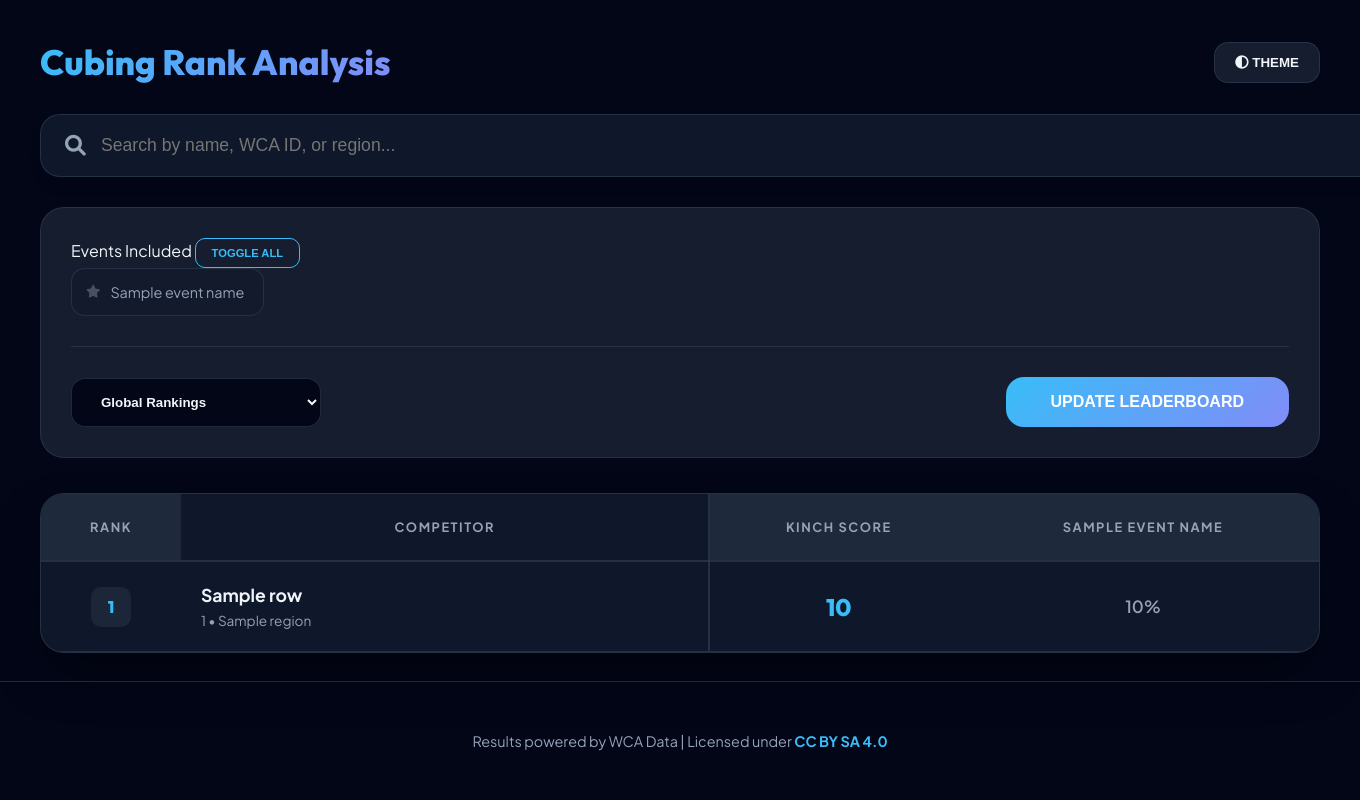
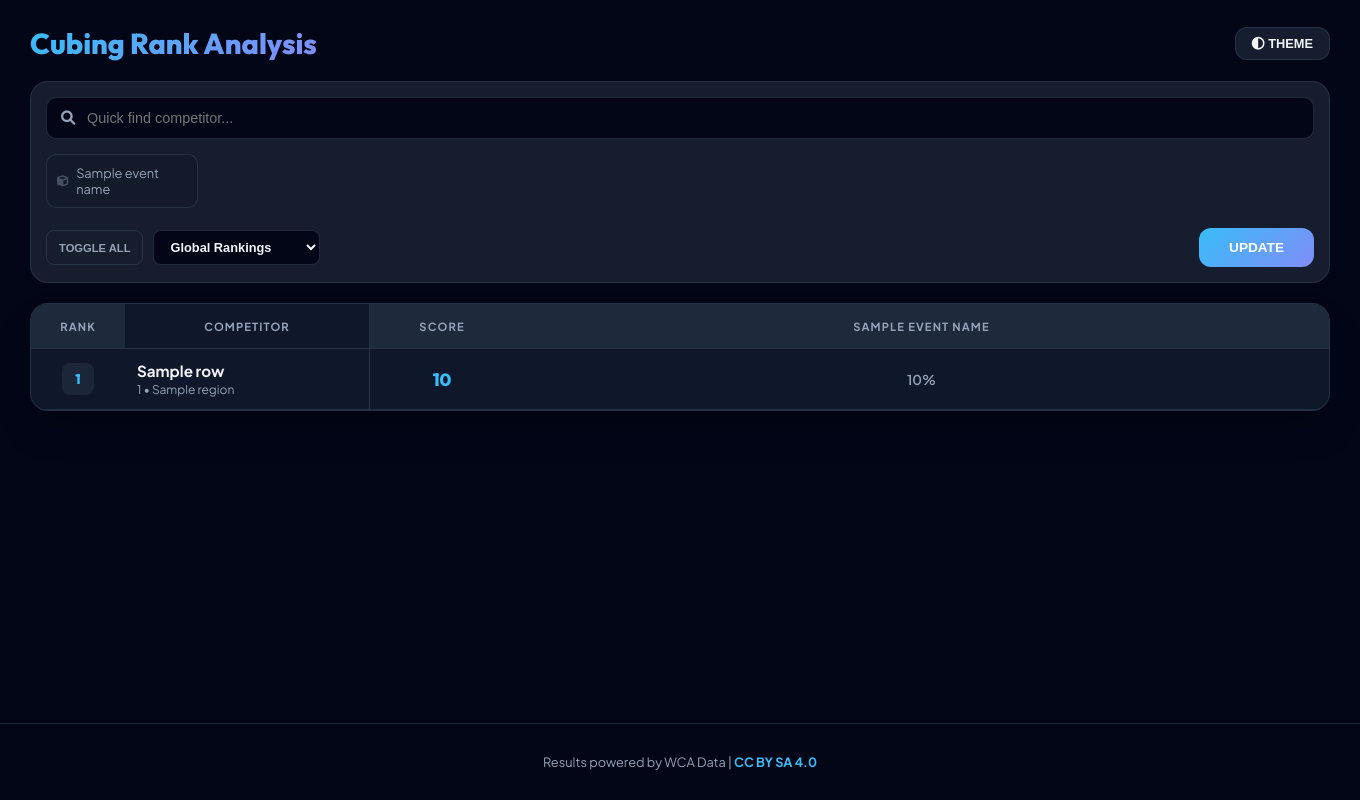
Before and after one commit to Lavages/unofficial-kinchrank, a Flask app: template templates/leaderboard.html in a window 1360 px wide; the page is wider, and only the part inside the window is pictured. Run offline with Flask 3, Linux system fonts and the light colour scheme; the template is opened without the code that fills it: most values are stand-ins (such as "Sample title", 1, 10 or a date in 2020).

Commit message:
UI: Refine leaderboard and competition views with widescreen glassmorphism

```diff
--- a/templates/leaderboard.html
+++ b/templates/leaderboard.html
@@ -4,7 +4,7 @@
 <head>
     <meta charset="UTF-8">
     <meta name="viewport" content="width=device-width, initial-scale=1.0">
-    <title>Cubing Rank Analysis | Full View</title>
+    <title>Cubing Rank Analysis | Compact View</title>
     <link href="https://cdnjs.cloudflare.com/ajax/libs/font-awesome/6.0.0/css/all.min.css" rel="stylesheet">
     <link
         href="https://fonts.googleapis.com/css2?family=Plus+Jakarta+Sans:wght@400;500;600;700;800&family=Outfit:wght@300;600;800&display=swap"
@@ -49,15 +49,12 @@
             transition: 0.3s ease;
         }
 
-        /* Expanded Container */
         .container {
             max-width: 1600px;
-            /* Increased from 1400px */
             margin: 0 auto;
             width: 100%;
             flex: 1 0 auto;
-            padding: 20px 40px;
-            /* More side breathing room */
+            padding: 15px 30px;
             box-sizing: border-box;
         }
 
@@ -65,13 +62,13 @@
             display: flex;
             justify-content: space-between;
             align-items: center;
-            padding: 20px 0 30px 0;
+            padding: 10px 0 20px 0;
         }
 
         .brand h1 {
             font-family: 'Outfit', sans-serif;
             margin: 0;
-            font-size: 2.2rem;
+            font-size: 1.8rem;
             font-weight: 800;
             background: linear-gradient(135deg, var(--primary-accent), var(--secondary-accent));
             -webkit-background-clip: text;
@@ -83,71 +80,44 @@
             backdrop-filter: blur(10px);
             border: 1px solid var(--border);
             color: var(--text-main);
-            padding: 12px 20px;
-            border-radius: 14px;
+            padding: 8px 16px;
+            border-radius: 12px;
             cursor: pointer;
             font-weight: 700;
+            font-size: 0.8rem;
         }
 
-        /* Search Bar */
-        .search-container {
-            margin-bottom: 30px;
-            position: relative;
-        }
-
-        .search-input {
-            width: 100%;
-            background: var(--bg-card);
-            border: 1px solid var(--border);
-            padding: 20px 20px 20px 60px;
-            border-radius: 20px;
-            color: var(--text-main);
-            font-size: 1.1rem;
-            outline: none;
-            box-shadow: 0 10px 15px -3px rgba(0, 0, 0, 0.1);
-        }
-
-        .search-icon {
-            position: absolute;
-            left: 25px;
-            top: 50%;
-            transform: translateY(-50%);
-            color: var(--text-muted);
-            font-size: 1.3rem;
-        }
-
-        /* Configuration Card */
+        /* --- Compact Configuration Card --- */
         .glass-card {
             background: var(--bg-glass);
             backdrop-filter: blur(12px);
             border: 1px solid var(--border);
-            border-radius: 24px;
-            padding: 30px;
-            margin-bottom: 35px;
+            border-radius: 18px;
+            padding: 20px;
+            margin-bottom: 20px;
         }
 
         .event-grid {
             display: grid;
-            grid-template-columns: repeat(auto-fill, minmax(180px, 1fr));
-            /* Larger chips */
-            gap: 12px;
-            margin-bottom: 30px;
+            grid-template-columns: repeat(auto-fill, minmax(140px, 1fr));
+            gap: 8px;
+            margin-bottom: 20px;
         }
 
         .event-chip {
             display: flex;
             align-items: center;
-            padding: 14px;
+            padding: 10px;
             background: rgba(15, 23, 42, 0.4);
             border: 1px solid var(--border);
-            border-radius: 14px;
-            font-size: 0.9rem;
+            border-radius: 10px;
+            font-size: 0.8rem;
             cursor: pointer;
             color: var(--text-muted);
         }
 
         .event-chip:has(input:checked) {
-            background: linear-gradient(135deg, rgba(56, 189, 248, 0.15), rgba(129, 140, 248, 0.15));
+            background: linear-gradient(135deg, rgba(56, 189, 248, 0.1), rgba(129, 140, 248, 0.1));
             border-color: var(--primary-accent);
             color: var(--text-main);
         }
@@ -155,54 +125,72 @@
         .btn-update {
             background: linear-gradient(135deg, var(--primary-accent), var(--secondary-accent));
             color: #fff;
-            padding: 16px 45px;
-            border-radius: 18px;
+            padding: 12px 30px;
+            border-radius: 12px;
             border: none;
             font-weight: 800;
             text-transform: uppercase;
             cursor: pointer;
-            transition: 0.3s ease;
-            font-size: 1rem;
+            font-size: 0.85rem;
         }
 
-        /* --- THE BIG TABLE --- */
+        /* --- THE COMPACT TABLE --- */
         .table-wrap {
-            border-radius: 24px;
+            border-radius: 18px;
             overflow: hidden;
             background: var(--bg-card);
             border: 1px solid var(--border);
-            box-shadow: 0 25px 50px -12px rgba(0, 0, 0, 0.5);
+            box-shadow: 0 20px 40px -10px rgba(0, 0, 0, 0.3);
         }
 
         .scroll-area {
             overflow-x: auto;
-            max-height: 75vh;
+            max-height: 65vh;
+            position: relative;
         }
 
         table {
             width: 100%;
             border-collapse: collapse;
-            min-width: 1100px;
-            table-layout: auto;
+            min-width: 900px;
+            table-layout: fixed;
         }
+
+        /* Specific column widths to prevent excessive stretching */
+        th:nth-child(1) {
+            width: 70px;
+        }
+
+        /* Rank */
+        th:nth-child(2) {
+            width: 220px;
+        }
+
+        /* Competitor */
+        th:nth-child(3) {
+            width: 120px;
+        }
+
+        /* Total */
 
         th {
             background: var(--table-header);
-            padding: 25px 20px;
-            font-size: 0.8rem;
+            padding: 15px 12px;
+            font-size: 0.7rem;
             color: var(--text-muted);
             text-transform: uppercase;
-            letter-spacing: 0.12em;
+            letter-spacing: 0.1em;
             position: sticky;
             top: 0;
             z-index: 30;
-            border-bottom: 2px solid var(--border);
+            border-bottom: 1px solid var(--border);
         }
 
         td {
-            padding: 22px 20px;
+            padding: 12px 12px;
             border-bottom: 1px solid var(--border);
-            font-size: 1.05rem;
+            font-size: 0.9rem;
+            white-space: nowrap;
         }
 
         .sticky-col {
@@ -210,43 +198,42 @@
             left: 0;
             background: var(--bg-card);
             z-index: 20;
-            border-right: 2px solid var(--border);
-            min-width: 260px;
-            /* Wider for names */
+            border-right: 1px solid var(--border);
         }
 
         .rank-badge {
             display: inline-flex;
             align-items: center;
             justify-content: center;
-            width: 40px;
-            height: 40px;
+            width: 32px;
+            height: 32px;
             background: rgba(148, 163, 184, 0.1);
-            border-radius: 10px;
+            border-radius: 8px;
             font-weight: 800;
             color: var(--primary-accent);
             font-family: 'Outfit';
+            font-size: 0.85rem;
         }
 
         .kinch-pill {
             color: var(--primary-accent);
             font-weight: 800;
             font-family: 'Outfit';
-            font-size: 1.5rem;
+            font-size: 1.1rem;
         }
 
         .name-link {
             text-decoration: none;
             font-weight: 700;
             color: var(--text-main);
-            font-size: 1.1rem;
+            font-size: 0.95rem;
         }
 
         .name-sub {
-            font-size: 0.85rem;
+            font-size: 0.75rem;
             color: var(--text-muted);
             display: block;
-            margin-top: 6px;
+            margin-top: 2px;
         }
 
         tr:hover td,
@@ -258,10 +245,10 @@
         .site-footer {
             flex-shrink: 0;
             text-align: center;
-            padding: 50px 20px;
+            padding: 30px 20px;
             border-top: 1px solid var(--border);
             color: var(--text-muted);
-            font-size: 0.9rem;
+            font-size: 0.8rem;
         }
 
         .site-footer a {
@@ -270,13 +257,13 @@
             font-weight: 700;
         }
 
-        @media (max-width: 1024px) {
+        @media (max-width: 768px) {
             .container {
-                padding: 20px;
+                padding: 10px;
             }
 
             .sticky-col {
-                min-width: 200px;
+                min-width: 160px;
             }
         }
     </style>
@@ -286,50 +273,50 @@
     <div class="container">
         <header>
             <div class="brand">
-                <h1>Cubing Rank<span> Analysis</span></h1>
+                <h1>Cubing Rank Analysis</h1>
             </div>
             <button class="theme-toggle" onclick="toggleTheme()">
                 <i class="fa-solid fa-circle-half-stroke"></i> THEME
             </button>
         </header>
 
-        <div class="search-container">
-            <i class="fa-solid fa-magnifying-glass search-icon"></i>
-            <input type="text" id="memberSearch" class="search-input" placeholder="Search by name, WCA ID, or region..."
-                onkeyup="filterTable()">
+        <div class="glass-card" style="padding: 15px;">
+            <div class="search-container" style="position: relative; margin-bottom: 15px;">
+                <i class="fa-solid fa-magnifying-glass"
+                    style="position: absolute; left: 15px; top: 50%; transform: translateY(-50%); color: var(--text-muted); font-size: 0.9rem;"></i>
+                <input type="text" id="memberSearch" class="search-input" placeholder="Quick find competitor..."
+                    onkeyup="filterTable()"
+                    style="width: 100%; background: var(--bg-body); border: 1px solid var(--border); padding: 12px 12px 12px 40px; border-radius: 10px; color: var(--text-main); font-size: 0.9rem; outline: none; box-sizing: border-box;">
             </div>
 
-        <div class="glass-card">
             <form action="/" method="POST">
-                <div class="config-header">
-                    <span class="section-label">Events Included</span>
-                    <button type="button" class="toggle-btn"
-                        style="background:none; border: 1px solid var(--primary-accent); color: var(--primary-accent); padding: 8px 16px; border-radius: 10px; cursor:pointer; font-weight: 800; font-size: 0.7rem;"
-                        onclick="toggleAllEvents()">TOGGLE ALL</button>
-                </div>
-
                 <div class="event-grid" id="eventGrid">
                     {% for eid in all_events %}
                     <label class="event-chip">
                         <input type="checkbox" name="events" value="{{ eid }}" {% if eid in event_ids %}checked{% endif
                             %} style="display:none;">
-                        <i class="fa-solid fa-star" style="font-size: 0.8rem; margin-right: 10px; opacity: 0.4;"></i>
+                        <i class="fa-solid fa-cube" style="font-size: 0.7rem; margin-right: 8px; opacity: 0.4;"></i>
                         <span>{{ event_names[eid] }}</span>
                     </label>
                     {% endfor %}
                 </div>
 
                 <div
-                    style="display: flex; justify-content: space-between; align-items: center; border-top: 1px solid var(--border); padding-top: 30px; flex-wrap: wrap; gap: 20px;">
+                    style="display: flex; justify-content: space-between; align-items: center; gap: 10px; flex-wrap: wrap;">
+                    <div style="display: flex; gap: 10px;">
+                        <button type="button" onclick="toggleAllEvents()"
+                            style="background:none; border: 1px solid var(--border); color: var(--text-muted); padding: 8px 12px; border-radius: 8px; cursor:pointer; font-weight: 700; font-size: 0.7rem;">TOGGLE
+                            ALL</button>
                         <select name="region"
-                        style="background: var(--bg-body); color: var(--text-main); border: 1px solid var(--border); padding: 15px 25px; border-radius: 14px; font-weight: 600; min-width: 250px;">
+                            style="background: var(--bg-body); color: var(--text-main); border: 1px solid var(--border); padding: 8px 12px; border-radius: 8px; font-weight: 600; font-size: 0.8rem;">
                             <option value="All">Global Rankings</option>
                             <optgroup label="Continents">{% for c in continents %}<option value="{{ c }}" {% if
                                     current_region==c %}selected{% endif %}>{{ c }}</option>{% endfor %}</optgroup>
                             <optgroup label="Countries">{% for r in regions %}<option value="{{ r }}" {% if
                                     current_region==r %}selected{% endif %}>{{ r }}</option>{% endfor %}</optgroup>
                         </select>
-                    <button type="submit" class="btn-update">Update Leaderboard</button>
+                    </div>
+                    <button type="submit" class="btn-update">Update</button>
                 </div>
             </form>
         </div>
@@ -339,9 +326,9 @@
                 <table id="leaderboardTable">
                     <thead>
                         <tr>
-                            <th style="width: 100px; text-align: center;">Rank</th>
+                            <th style="text-align: center;">Rank</th>
                             <th class="sticky-col">Competitor</th>
-                            <th style="text-align: center;">Kinch Score</th>
+                            <th style="text-align: center;">Score</th>
                             {% for eid in event_ids %}<th style="text-align: center;">{{ event_names[eid] }}</th>{%
                             endfor %}
                         </tr>
@@ -356,8 +343,9 @@
                             </td>
                             <td style="text-align: center;"><span class="kinch-pill">{{ row.total }}</span></td>
                             {% for eid in event_ids %}
-                            <td style="text-align: center; color: var(--text-muted); font-weight: 600;">{{
-                                row.scores[eid] }}%</td>
+                            <td
+                                style="text-align: center; color: var(--text-muted); font-weight: 600; font-size: 0.85rem;">
+                                {{ row.scores[eid] }}%</td>
                             {% endfor %}
                         </tr>
                         {% endfor %}
@@ -368,8 +356,8 @@
     </div>
 
     <footer class="site-footer">
-        Results powered by WCA Data | Licensed under
-        <a href="https://creativecommons.org/licenses/by-sa/4.0/" target="_blank">CC BY SA 4.0</a>
+        Results powered by WCA Data | <a href="https://creativecommons.org/licenses/by-sa/4.0/" target="_blank">CC BY SA
+            4.0</a>
     </footer>
 
     <script>
```
Lines whose indentation alone changed are shown as unchanged.
